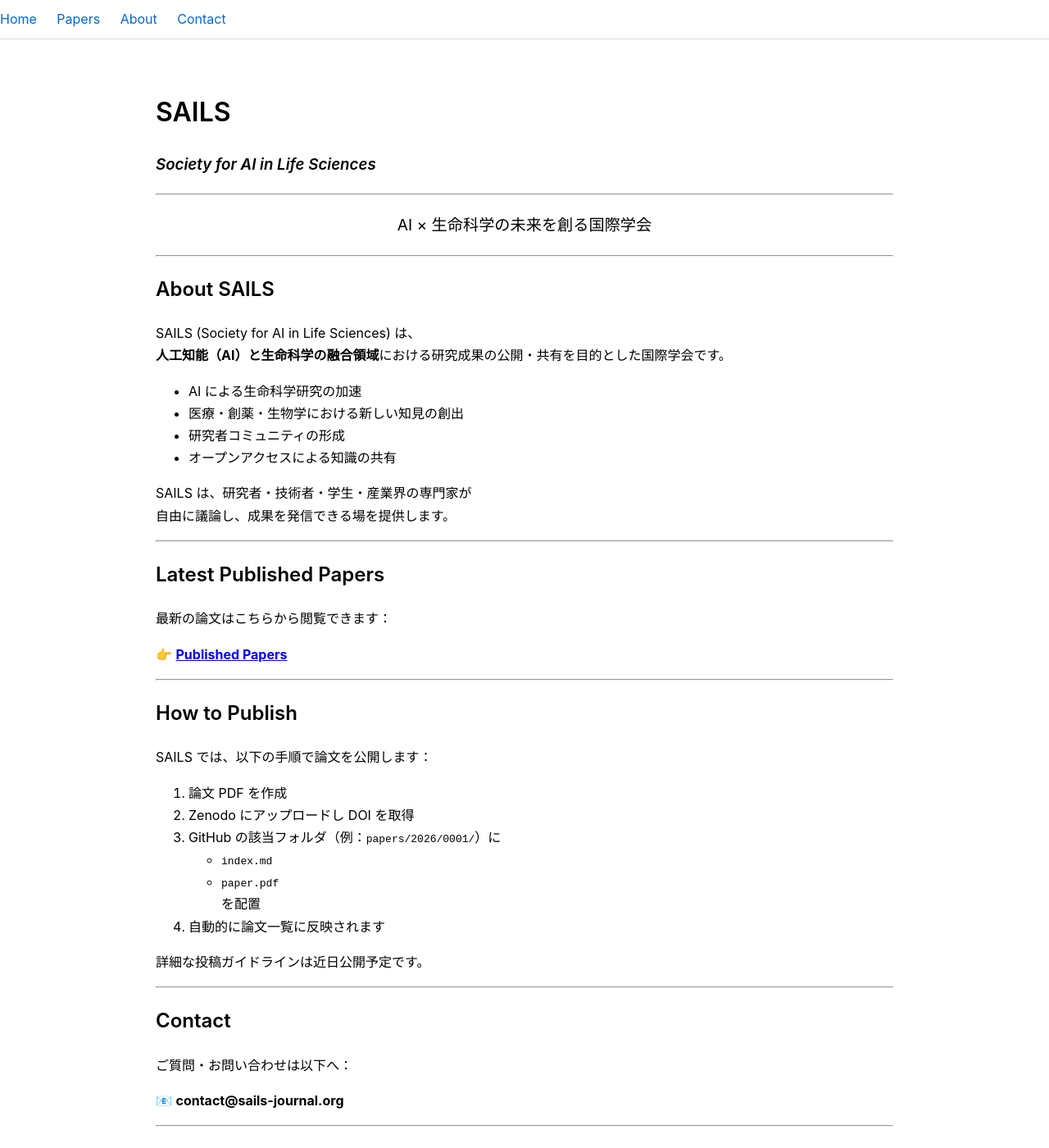
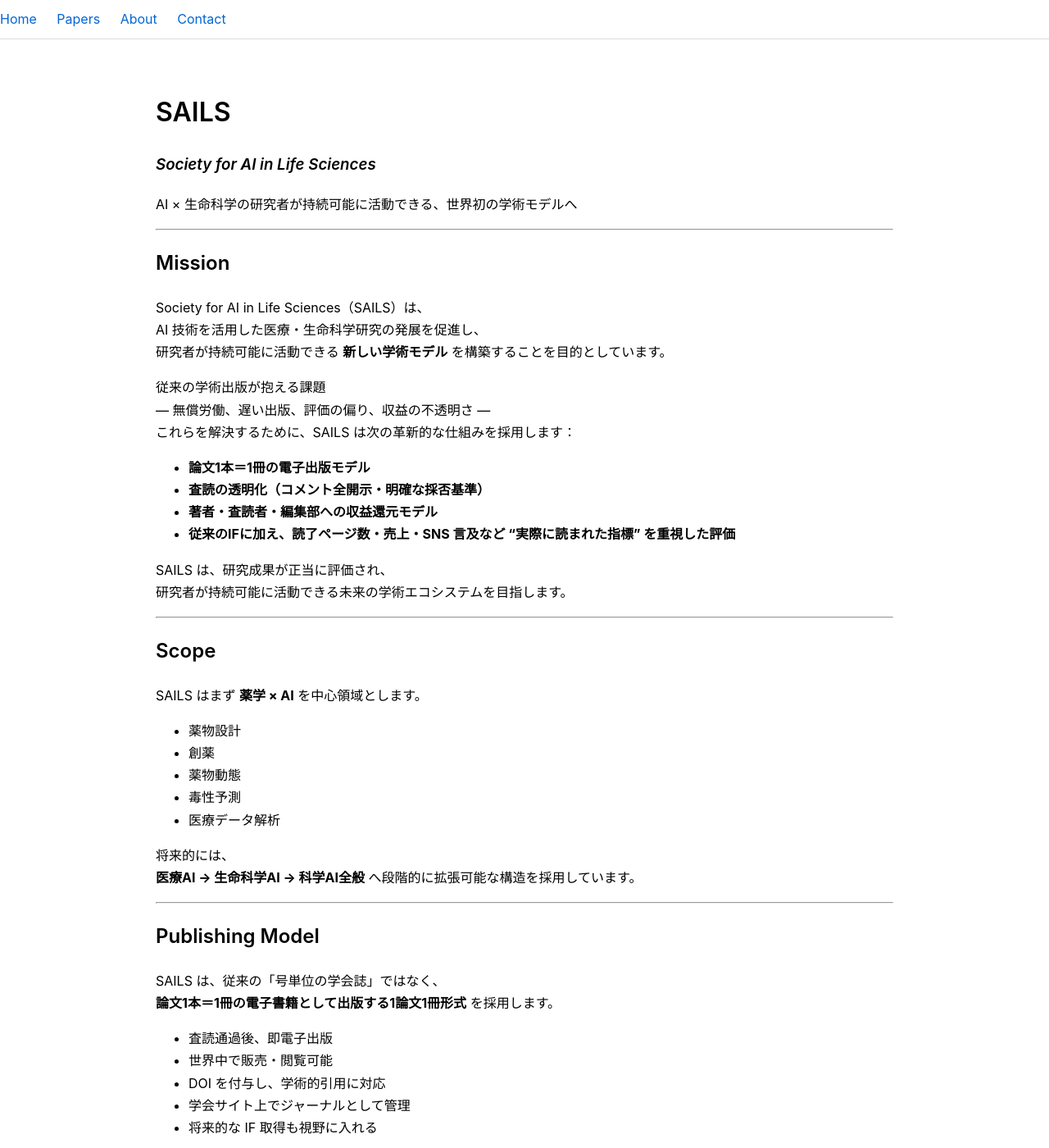
Before and after one commit to sails-journal/sails-journal.github.io, a Jekyll site: the page built from index.md, in a window 1280 px wide and 1400 px high. Shown: the whole window at 82% size. Built offline with Jekyll 4.4.1, drawn with Linux system fonts in a browser that asks for light colours; some of the changed text lies outside the part shown.

Commit message:
Update index.md

```diff
--- a/index.md
+++ b/index.md
@@ -6,26 +6,70 @@ layout: default
 # SAILS
 ### *Society for AI in Life Sciences*
 
----
-
-<div style="text-align:center; font-size:1.2em; margin: 20px 0;">
-AI × 生命科学の未来を創る国際学会
-</div>
+AI × 生命科学の研究者が持続可能に活動できる、世界初の学術モデルへ
 
 ---
 
-## About SAILS
+## Mission
 
-SAILS (Society for AI in Life Sciences) は、
-**人工知能（AI）と生命科学の融合領域**における研究成果の公開・共有を目的とした国際学会です。
+Society for AI in Life Sciences（SAILS）は、
+AI 技術を活用した医療・生命科学研究の発展を促進し、
+研究者が持続可能に活動できる **新しい学術モデル** を構築することを目的としています。
 
-- AI による生命科学研究の加速
-- 医療・創薬・生物学における新しい知見の創出
-- 研究者コミュニティの形成
-- オープンアクセスによる知識の共有
+従来の学術出版が抱える課題
+— 無償労働、遅い出版、評価の偏り、収益の不透明さ —
+これらを解決するために、SAILS は次の革新的な仕組みを採用します：
 
-SAILS は、研究者・技術者・学生・産業界の専門家が
-自由に議論し、成果を発信できる場を提供します。
+- **論文1本＝1冊の電子出版モデル**
+- **査読の透明化（コメント全開示・明確な採否基準）**
+- **著者・査読者・編集部への収益還元モデル**
+- **従来のIFに加え、読了ページ数・売上・SNS 言及など “実際に読まれた指標” を重視した評価**
+
+SAILS は、研究成果が正当に評価され、
+研究者が持続可能に活動できる未来の学術エコシステムを目指します。
+
+---
+
+## Scope
+
+SAILS はまず **薬学 × AI** を中心領域とします。
+
+- 薬物設計
+- 創薬
+- 薬物動態
+- 毒性予測
+- 医療データ解析
+
+将来的には、
+**医療AI → 生命科学AI → 科学AI全般** へ段階的に拡張可能な構造を採用しています。
+
+---
+
+## Publishing Model
+
+SAILS は、従来の「号単位の学会誌」ではなく、
+**論文1本＝1冊の電子書籍として出版する1論文1冊形式** を採用します。
+
+- 査読通過後、即電子出版
+- 世界中で販売・閲覧可能
+- DOI を付与し、学術的引用に対応
+- 学会サイト上でジャーナルとして管理
+- 将来的な IF 取得も視野に入れる
+
+---
+
+## Revenue Sharing
+
+電子出版によって得られた収益は、
+**著者・査読者・編集部に分配** されます。
+
+例：
+- 著者：40%
+- 査読者：30%  (査読者数で分配)
+- 編集部：30%
+
+研究者の無償労働に依存しない、
+**持続可能な学術エコシステム** を構築します。
 
 ---
 
@@ -33,35 +77,18 @@ SAILS は、研究者・技術者・学生・産業界の専門家が
 
 最新の論文はこちらから閲覧できます：
 
-👉 **[Published Papers](./papers/)**
-
----
-
-## How to Publish
-
-SAILS では、以下の手順で論文を公開します：
-
-1. 論文 PDF を作成
-2. Zenodo にアップロードし DOI を取得
-3. GitHub の該当フォルダ（例：`papers/2026/0001/`）に
-   - `index.md`
-   - `paper.pdf`
-   を配置
-4. 自動的に論文一覧に反映されます
-
-詳細な投稿ガイドラインは近日公開予定です。
+▶ **[Published Papers](./papers/)**
 
 ---
 
 ## Contact
 
-ご質問・お問い合わせは以下へ：
+ご質問・お問い合わせはこちら：
 
-📧 **contact@sails-journal.org**
-
+▶ **contact@xxxxxxxxxxxxxx**
 
 ---
 
-<div style="text-align:center; margin-top:40px; font-size:0.9em; color:#777;">
+<footer>
 © 2026 SAILS – Society for AI in Life Sciences
-</div>
+</footer>
```
